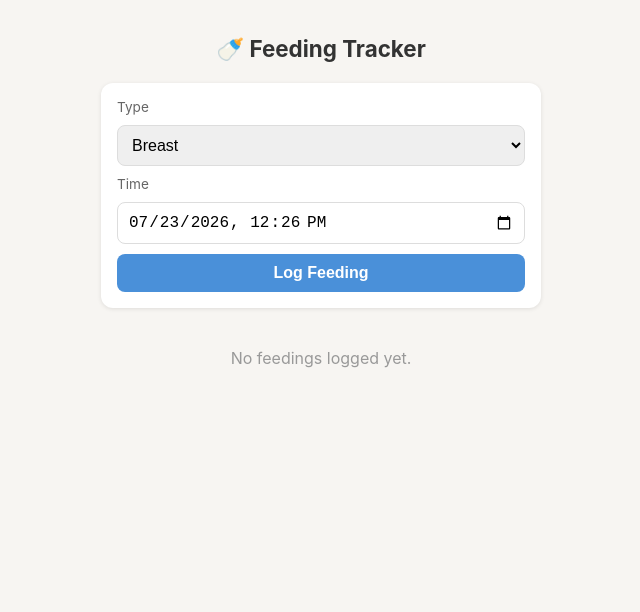
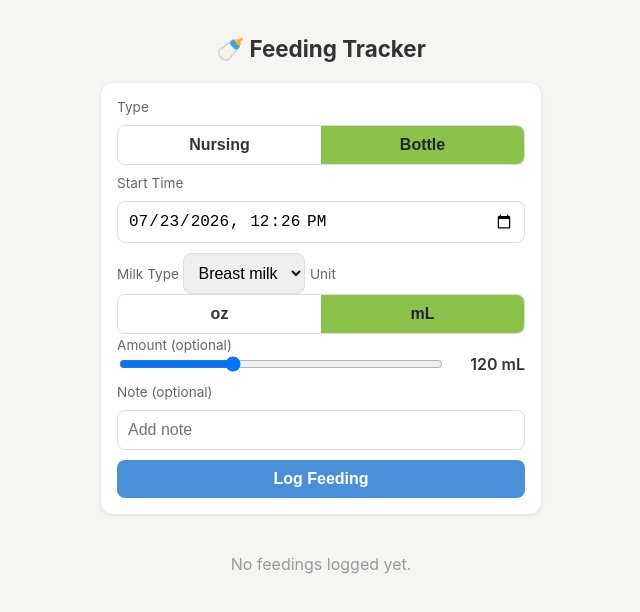
Before and after one commit to zacaugustzac/lukejournal, a plain HTML site: page index.html in a window 1280 px wide. Shown: the whole page, without its empty margins (319-959 px from the left). Drawn offline with nearby package versions, Linux system fonts and the light colour scheme; no server answers.

Commit message:
Redesign feeding form to match Nursing/Bottle + amount/unit/note fields
Co-Authored-By: Claude Sonnet 5 <noreply@anthropic.com>

```diff
--- a/index.html
+++ b/index.html
@@ -18,6 +18,11 @@
     font-size: 1.4rem;
     text-align: center;
     margin-bottom: 20px;
+  }
+  h2 {
+    font-size: 1rem;
+    color: #666;
+    margin-bottom: 10px;
   }
   form {
     display: flex;
@@ -47,6 +52,44 @@
     font-weight: 600;
   }
   button:active { opacity: 0.8; }
+  .toggle-group {
+    display: flex;
+    border: 1px solid #ddd;
+    border-radius: 8px;
+    overflow: hidden;
+  }
+  .toggle-btn {
+    flex: 1;
+    padding: 10px;
+    text-align: center;
+    background: white;
+    color: #333;
+    border: none;
+    border-radius: 0;
+    cursor: pointer;
+    font-weight: 600;
+  }
+  .toggle-btn.active {
+    background: #8bc34a;
+    color: #223;
+  }
+  .amount-row {
+    display: flex;
+    justify-content: space-between;
+    align-items: center;
+  }
+  .amount-row input[type="range"] {
+    flex: 1;
+    padding: 0;
+    border: none;
+    margin-right: 12px;
+  }
+  .amount-value {
+    font-weight: 600;
+    min-width: 70px;
+    text-align: right;
+  }
+  .hidden { display: none; }
   .entry {
     background: white;
     padding: 12px 16px;
@@ -59,6 +102,7 @@
   }
   .entry-info { display: flex; flex-direction: column; }
   .entry-type { font-weight: 600; }
+  .entry-detail { font-size: 0.8rem; color: #666; }
   .entry-time { font-size: 0.8rem; color: #888; }
   .delete-btn {
     background: none;
@@ -79,15 +123,37 @@
   <h1>🍼 Feeding Tracker</h1>
 
   <form id="feed-form">
-    <label for="feed-type">Type</label>
-    <select id="feed-type">
-      <option value="Breast">Breast</option>
-      <option value="Bottle">Bottle</option>
-      <option value="Solid">Solid</option>
-    </select>
+    <label>Type</label>
+    <div class="toggle-group" id="feeding-type-toggle">
+      <button type="button" class="toggle-btn" data-value="Nursing">Nursing</button>
+      <button type="button" class="toggle-btn active" data-value="Bottle">Bottle</button>
+    </div>
 
-    <label for="feed-time">Time</label>
+    <label for="feed-time">Start Time</label>
     <input type="datetime-local" id="feed-time" required>
+
+    <div id="bottle-fields">
+      <label for="milk-type">Milk Type</label>
+      <select id="milk-type">
+        <option value="Breast milk">Breast milk</option>
+        <option value="Formula">Formula</option>
+      </select>
+
+      <label>Unit</label>
+      <div class="toggle-group" id="unit-toggle">
+        <button type="button" class="toggle-btn" data-value="oz">oz</button>
+        <button type="button" class="toggle-btn active" data-value="mL">mL</button>
+      </div>
+
+      <label for="amount">Amount (optional)</label>
+      <div class="amount-row">
+        <input type="range" id="amount" min="0" max="350" step="10" value="120">
+        <span class="amount-value" id="amount-value">120 mL</span>
+      </div>
+    </div>
+
+    <label for="note">Note (optional)</label>
+    <input type="text" id="note" placeholder="Add note">
 
     <button type="submit">Log Feeding</button>
   </form>
@@ -99,6 +165,49 @@
     const SUPABASE_URL = 'https://qkcpnqinxmealexfqowt.supabase.co';
     const SUPABASE_KEY = 'sb_publishable_mIw0qVK1aQKy4iXWA4UEBw_2Ibh_12N';
     const supabaseClient = window.supabase.createClient(SUPABASE_URL, SUPABASE_KEY);
+
+    let feedingType = 'Bottle';
+    let unit = 'mL';
+
+    const UNIT_RANGES = {
+      mL: { min: 0, max: 350, step: 10 },
+      oz: { min: 0, max: 12, step: 0.5 }
+    };
+
+    const feedingTypeToggle = document.getElementById('feeding-type-toggle');
+    const unitToggle = document.getElementById('unit-toggle');
+    const bottleFields = document.getElementById('bottle-fields');
+    const amountInput = document.getElementById('amount');
+    const amountValue = document.getElementById('amount-value');
+
+    feedingTypeToggle.querySelectorAll('.toggle-btn').forEach(btn => {
+      btn.addEventListener('click', () => {
+        feedingTypeToggle.querySelectorAll('.toggle-btn').forEach(b => b.classList.remove('active'));
+        btn.classList.add('active');
+        feedingType = btn.getAttribute('data-value');
+        bottleFields.classList.toggle('hidden', feedingType !== 'Bottle');
+      });
+    });
+
+    unitToggle.querySelectorAll('.toggle-btn').forEach(btn => {
+      btn.addEventListener('click', () => {
+        unitToggle.querySelectorAll('.toggle-btn').forEach(b => b.classList.remove('active'));
+        btn.classList.add('active');
+        unit = btn.getAttribute('data-value');
+        const range = UNIT_RANGES[unit];
+        amountInput.min = range.min;
+        amountInput.max = range.max;
+        amountInput.step = range.step;
+        amountInput.value = Math.min(amountInput.value, range.max);
+        updateAmountDisplay();
+      });
+    });
+
+    amountInput.addEventListener('input', updateAmountDisplay);
+
+    function updateAmountDisplay() {
+      amountValue.textContent = `${amountInput.value} ${unit}`;
+    }
 
     async function loadEntries() {
       const { data, error } = await supabaseClient
@@ -119,6 +228,14 @@
       });
     }
 
+    function formatDetail(entry) {
+      const parts = [];
+      if (entry.milk_type) parts.push(entry.milk_type);
+      if (entry.amount != null) parts.push(`${entry.amount} ${entry.unit || ''}`.trim());
+      if (entry.note) parts.push(entry.note);
+      return parts.join(' · ');
+    }
+
     async function render() {
       const entries = await loadEntries();
       const container = document.getElementById('entries');
@@ -132,9 +249,11 @@
       entries.forEach(entry => {
         const div = document.createElement('div');
         div.className = 'entry';
+        const detail = formatDetail(entry);
         div.innerHTML = `
           <div class="entry-info">
             <span class="entry-type">${entry.type}</span>
+            ${detail ? `<span class="entry-detail">${detail}</span>` : ''}
             <span class="entry-time">${formatTime(entry.time)}</span>
           </div>
           <button class="delete-btn" data-id="${entry.id}">✕</button>
@@ -153,14 +272,26 @@
 
     document.getElementById('feed-form').addEventListener('submit', async (e) => {
       e.preventDefault();
-      const type = document.getElementById('feed-type').value;
       const time = document.getElementById('feed-time').value;
       if (!time) return;
 
-      await supabaseClient.from('feedings').insert({ type, time: new Date(time).toISOString() });
+      const record = {
+        type: feedingType,
+        time: new Date(time).toISOString(),
+        note: document.getElementById('note').value || null
+      };
+
+      if (feedingType === 'Bottle') {
+        record.milk_type = document.getElementById('milk-type').value;
+        record.amount = Number(amountInput.value);
+        record.unit = unit;
+      }
+
+      await supabaseClient.from('feedings').insert(record);
 
       document.getElementById('feed-form').reset();
       setDefaultTime();
+      updateAmountDisplay();
       render();
     });
 
@@ -171,6 +302,7 @@
     }
 
     setDefaultTime();
+    updateAmountDisplay();
     render();
   </script>
 </body>
```
